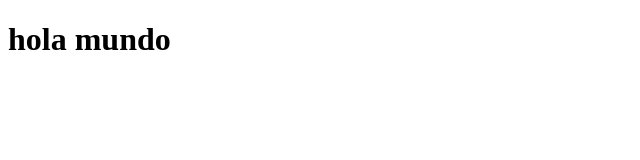
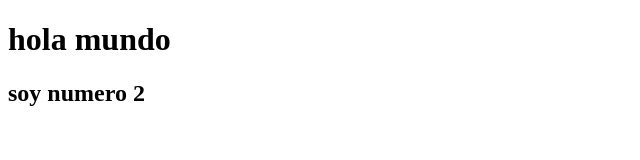
Before and after one commit to monchoxxx/repo1, a plain HTML site: page index.html in a window 1280 px wide. Shown: the whole page, without its empty margins (0-640 px from the left). Drawn offline with Linux system fonts and the light colour scheme.

Commit message:
ejercicio 1

```diff
--- a/index.html
+++ b/index.html
@@ -4,9 +4,10 @@
     <meta charset="UTF-8">
     <meta name="viewport" content="width=device-width, initial-scale=1.0">
     <meta http-equiv="X-UA-Compatible" content="ie=edge">
-    <title>Doasdasdasdsadcument</title>
+    <title>mi primer titulo</title>
 </head>
 <body>
     <h1>hola mundo</h1>
+    <h2>soy numero 2</h2>
 </body>
 </html>
```
